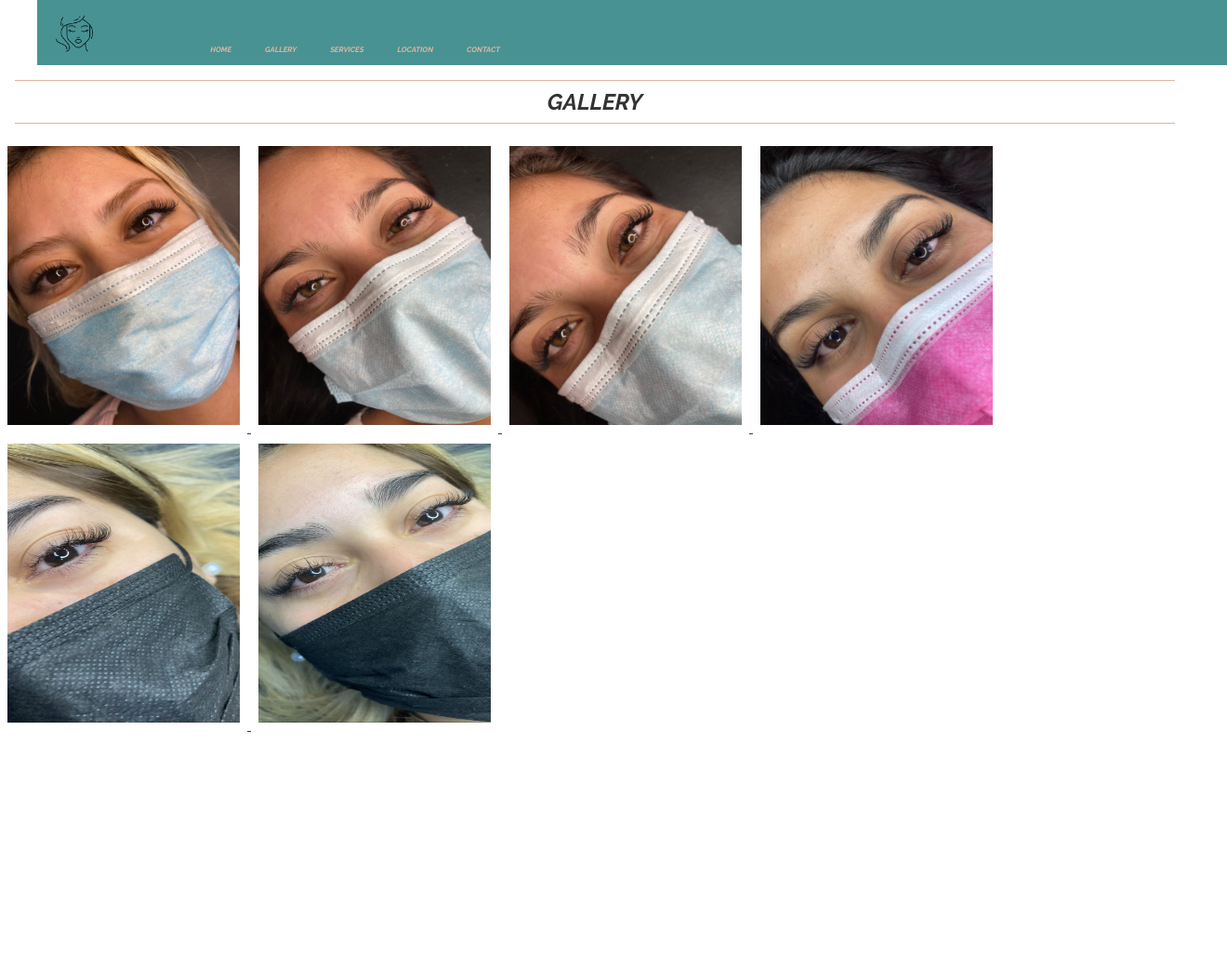
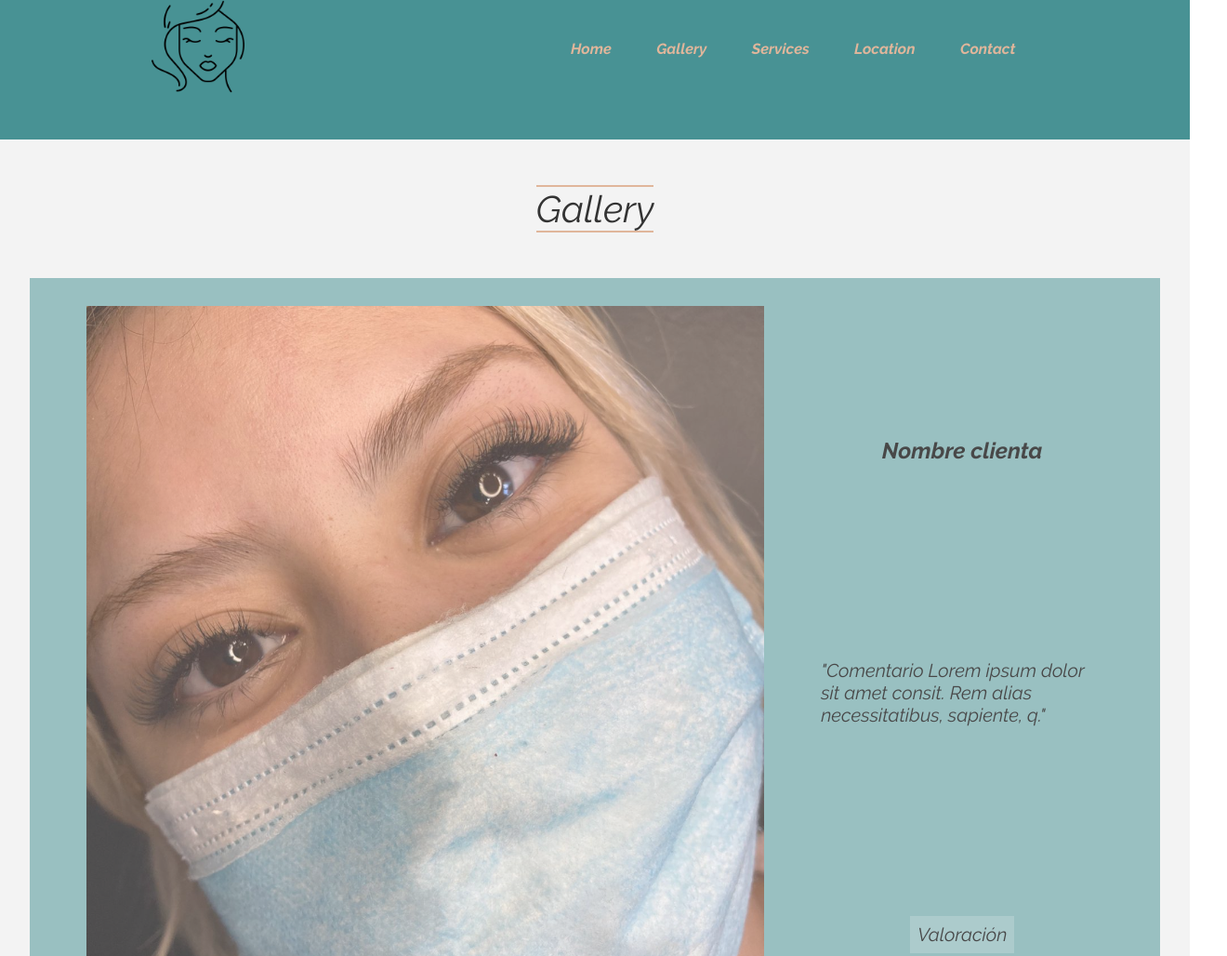
Before and after one commit to DalitCristal/FINAL-PROJECT, a plain HTML site: page PROJECT/html/galeria.html in a window 1280 px wide. Shown: the top 1028 px of the page at 93% size, 1320 px wide, since content can reach past the window. Before the commit the page ends 886 px from the top, so only its background shows below. Drawn offline with Linux system fonts and the light colour scheme.

Commit message:
aplicando flexbox y grid

```diff
--- a/PROJECT/html/galeria.html
+++ b/PROJECT/html/galeria.html
@@ -11,6 +11,8 @@
     <title>Gallery</title>
 </head>
 <body>
+    <div id="grilla-contenedora">
+
         <header class="header">
             <section class="container">
                 <div class="logo">
@@ -29,34 +31,36 @@
         </header>
 
         <main class="main_galeria">
-        <h2 class="tittle_galeria">GALLERY</h2>
-            <section>
-                <a href="">
-                    <img src="../assets/clienta1.jpeg" alt="imagen" class="gallery">
-                </a>
-                <a href="">
-                    <img src="../assets/clienta2.jpeg" alt="imagen" class="gallery">
-                </a>
-                <a href="">
-                    <img src="../assets/clienta2B.jpeg" alt="imagen" class="gallery">
-                </a>
-                <a href="">
-                    <img src="../assets/clienta3.jpeg" alt="imagen" class="gallery">
-                </a>
-                <a href="">
-                    <img src="../assets/clienta4.jpeg" alt="imagen" class="gallery">
-                </a>
-                <a href="">
-                    <img src="../assets/clienta4B.jpeg" alt="imagen" class="gallery">
-                </a>
+           <h2 id="tittle_galeria">Gallery</h2>
+            <section class="section_gallery grid-section">
+                <img src="../assets/clienta1.jpeg" alt="" class="img-section">
+                <h2  class="name_seccion" >Nombre clienta</h2>
+                <p class="parrafo_section" > "Comentario Lorem ipsum dolor sit amet consit. Rem alias necessitatibus, sapiente, q."</p>
+                <button class="btn_section">Valoración</button>
             </section>
+
+            <section class="section_gallery grid-section">
+                <img src="../assets/clienta2.jpeg" alt="" class="img-section">
+                <h2  class="name_seccion" >Nombre clienta</h2>
+                <p class="parrafo_section" >"Comentario Lorem ipsum dolor sit amet consectetur adipisicing elit."</p>
+                <button class="btn_section">Valoración</button>
+            </section>
+
+            <section class="section_gallery grid-section">
+                <img src="../assets/clienta3.jpeg" alt="" class="img-section">
+                <h2  class="name_seccion" >Nombre clienta</h2>
+                <p class="parrafo_section" >"Comentario Lorem ipsum dolor sit amet consectetur adipisicing elit. Rem alias necessitatibus, sapiente,"</p>
+                <button class="btn_section">Valoración</button>
+            </section>
+
         </main>
 
-<!--     <footer class="footer">
+        <footer class="footer">
         <p>
-        Sitio diseñado por <a href="https://www.linkedin.com/in/dalit-cristal-i%C3%B1igo-429ab0246/" target="_blank" rel="noopener">@dalacristal</a>
+            Site designed by <a href="https://www.linkedin.com/in/dalit-cristal-i%C3%B1igo-429ab0246/" target="_blank" rel="noopener">@dalacristal</a>
         </p>
-    </footer> -->
+        </footer>
 
+    </div>
 </body>
 </html>
--- a/PROJECT/style/style.css
+++ b/PROJECT/style/style.css
@@ -27,127 +27,281 @@
   font-family: var(--font);
 }
 
+/* *Grilla body* */
+
+  #grilla-contenedora {
+    display: grid;
+    grid-template-columns: 100%;
+    grid-template-rows: 150px 1fr 40px;
+    grid-template-areas: 'header'
+                          'main'
+                          'footer';
+  }
+
 /* ***** HEADER > NAV ***** */
 
 .container {
-  width: 100vw;
-  height: 70px;
-  background-color: var(--second-color);
-  padding: 0 20px;
-  z-index: 999;
+  display: flex;
+  flex-direction: row ;
+  justify-content: space-around;
+  align-items: center;
 }
 
 .header {
-  max-width: 1200px;
-  margin: auto;
-  height: 100%;
+  background-color: var(--second-color);
+  grid-area: header;
 }
 
-.logo {
-  display: inline-block;
-  width: 1rem;
-  cursor: pointer;
-
+li {
+  list-style-type: none;
+  padding: 5px;
 }
 
 #logo_img {
-  margin-top: 1rem;
-  width: 2.5rem;
-}
-
-nav {
-  display: inline-block;
-  width: 70%;
-  height: 100%;
-}
-
-.nav-list{
- margin-left: 15%;
-}
-
-nav > ul > li {
-  list-style: none;
-  display: inline-block;
-  margin: 0;
-  padding: 0.5rem;
+  width: 70px;
+  height: 70px;
 }
 
 .nav-enlace {
-  width: 100%;
   text-decoration: none;
-  padding: 0.5rem;
+  color: var(--first-color);
   font-weight: bold;
-  color: var(--first-color);
-  text-transform: uppercase;
-  font-size: 8px;
-  border-radius: 8%;
+  font-size: 1rem;
+  font-family: var(--font);
+}
+
+
+@media only screen and (min-width: 600px) {
+
+  #logo_img {
+    width: 100px;
+    height: 100px;
+  }
+
+  .nav-list {
+      display: flex;
+      flex-direction: row;
+  }
+
+  .nav-enlace {
+      margin: 0 1.2rem;
   }
 
   .nav-enlace:hover {
-  background-color: var(--gray-light-color);
-  box-shadow: 0.25rem 0.25rem 1rem rgba(0, 0, 0, 0.25);
+    background-color: var(--first-color);
+    color: var(--white-color);
+    padding: 1rem;
+  }
 }
 
 /* ***** MAIN HOME ***** */
+.home {
+  background-image: url(../assets/img_fondo_home_mobile.png);
+  background-size: cover;
+  background-position: right;
+  background-repeat: no-repeat;
+  width: 100%;
+  height: 100vh;
+}
 
-.box-shadow-reserva {
-  box-shadow: 0.25rem 0.5rem 1rem rgba(0, 0, 0, 100);
+#tittle {
+  font-family: var(--font);
+  font-weight: lighter;
+  font-size: 2rem;
+  color: var(--title-color);
+  padding-top: 300px;
 }
 
 .btn_reserva {
+  padding: 1rem;
   background-color: var(--first-color);
-  border-radius: 8%;
-  border: none;
-  padding: 0.8rem;
-  margin-left: 20%;
+  border-radius: 15px;
+  border: solid 1px var(--first-color);
 }
 
-.btn_reserva a {
+.btn_reserva > a {
+  color: var(--white-color);
+  font-weight: bold;
   text-decoration: none;
-  color: var(--text-color);
+  text-transform: uppercase;
+}
+
+.btn_reserva:hover {
+  box-shadow: 0.2rem 0.2rem 0.5rem var(--black-color);
+}
+
+#inicio {
+  display: flex;
+  flex-direction: column;
+  justify-content: space-around;
+  align-items: center;
+}
+
+@media only screen and (min-width: 600px) {
+  .btn_reserva {
+      padding: 1.5rem 4rem;
+      border-radius: 20px;
+  }
+
+  .btn_reserva > a {
+      font-size: 20px;
   }
 
   .home {
-  width: 100%;
-  height: 100vh;
       background-image: url(../assets/img_fondo_home.jpg);
       background-size: cover;
       background-position: center;
       background-repeat: no-repeat;
+      width: 100%;
+      height: 100vh;
+  }
+
+  #inicio {
+      flex-direction: column;
+      justify-content: space-around;
+      align-items: flex-start;
+      padding: 1rem;
   }
 
   #tittle {
-  margin-left: 16%;
-  padding-top: 18%;
-  font-family: var(--font);
-  font-weight: inherit;
+      font-size: 60px;
+      color: var(--black-color);
+      padding-top: 0;
+  }
+
 }
 
 /* ***** MAIN GALLERY ***** */
 
-.gallery {
-  width: 250px;
-  height: 300px;
-  margin: 0.5rem;
+.btn_section {
+  grid-area: boton;
+  font-size: 16px;
+  padding: 0.25rem;
+  background-color: var(--opacity-white-color);
+  border: none;
 }
 
-.main_galeria{
-  width: 100%;
-  height: 100vh;
+.grid-section {
+  display: grid;
+  grid-template-columns: 60% 25%;
+  grid-template-rows: 35% 10% 35%;
+  grid-template-areas:  'img titulo'
+                        'img parrafo'
+                        'img boton';
+
+  justify-content: space-evenly;
+  align-content: space-around;
+
+  justify-items: center;
+  align-items: center;
 }
 
-.tittle_galeria{
-  text-align: center;
+.img-section {
+  width: 100%;
+  height: 100%;
+  object-fit: cover;
+  grid-area: img;
+  z-index: 999;
+}
+
+.main_galeria {
+background-color: var(--gray-light-color);
+grid-area: main;
+display: flex;
+flex-direction: column;
+align-items: center;
+justify-content: space-evenly;
+}
+
+.name_seccion {
+  grid-area: titulo;
+  font-size: 15px;
+}
+
+.parrafo_section {
+  grid-area: parrafo;
+  font-size: 12px;
+}
+
+.section_gallery {
+  background-color: var(--opacity-second-color);
+  height: 30%;
+  width: 95%;
+  opacity: 0.7;
+}
+
+#tittle_galeria {
   color: var(--title-color);
-  border-top: 0.1rem solid var(--first-color);
-  border-bottom: 0.1rem solid var(--first-color);
-  margin: 1rem;
+  border-top: 2px solid var(--first-color);
+  border-bottom: 2px solid var(--first-color);
+  font-weight: lighter;
+}
+
+@media only screen and (min-width: 600px) {
+
+  .btn_section {
+    font-size: 20px;
     padding: 0.5rem;
+    color: var(--black-color);
+    border: none;
+  }
+
+  .name_seccion {
+    font-size: 1.5rem;
+  }
+
+  .parrafo_section {
+    font-size: 20px;
+  }
+
+  #tittle_galeria {
+    font-size: 40px;
+  }
+
 }
 
 /* ***** MAIN SERVICES ***** */
 
 .card_servicios {
+  background-color: var(--gray-color);
+  width: 20%;
+  height: 250px;
+}
+/*
+#servicios {
+  display: grid;
+  flex-direction: column;
+  grid-template-columns: 100%;
+  grid-template-rows: 25% 25% 25% 25%;
+  grid-template-areas: 'titulo'
+                        'card_pestaña'
+                        'card_uñas'
+                        'card_mayas';
+
+  justify-content: space-around;
+  align-content: center;
+
+  justify-items: center;
+  align-items: center;
+} */
+
+.services {
+  background-color: var(--gray-dark-color);
+  height: 100vh;
+  display: flex;
+  flex-direction: row;
+  align-items: center;
+  flex-wrap: nowrap;
+}
+
+#tittle_servicios {
+  color: var(--title-color);
+  border-top: 2px solid var(--first-color);
+  border-bottom: 2px solid var(--first-color);
+  font-weight: lighter;
+}
+
+/* .card_servicios {
   margin: 2rem;
   padding: 1rem;
   border: 0.1rem solid var(--gray-dark-color);
@@ -173,7 +327,7 @@ nav > ul > li {
   border-bottom: 0.1rem solid var(--first-color);
   margin: 1rem;
   padding: 0.5rem;
-}
+} */
 
 
 /* ***** MAIN LOCATION ***** */
@@ -256,7 +410,18 @@ input {
 /* ***** FOOTER ***** */
 
 .footer{
+  padding: 0.5rem;
   background-color: var(--third-color);
   font-size: small;
   text-align: center;
+  grid-area: footer;
 }
+
+@media only screen and (min-width: 600px) {
+
+  .footer {
+    padding: 1rem;
+    font-size: 20px;
+  }
+
+}
```
Also changed, not shown: PROJECT/html/contacto.html (+2 -0 lines), PROJECT/html/servicios.html (+10 -0 lines), PROJECT/html/ubicacion.html (+2 -0 lines), PROJECT/index.html (+4 -4 lines), 1 other file. Lines whose indentation alone changed are shown as unchanged.
